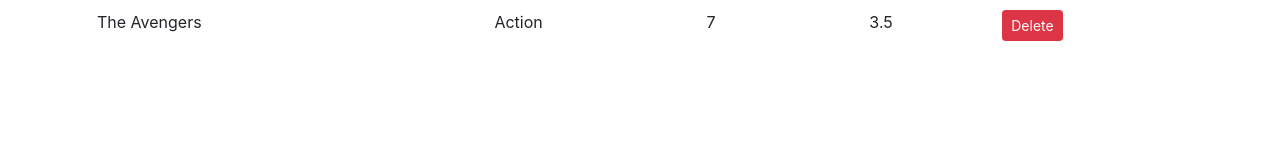
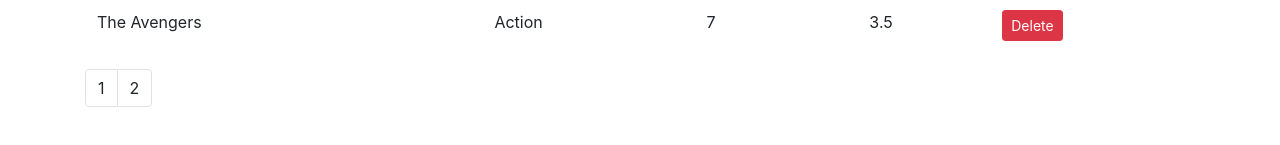
Before and after one commit to gerrymcdonnell/react-vidly, a React (Create React App) app: page / in a window 1280 px wide. Shown: the part 561-706 px from the top of the page. Built offline with nearby package versions, Linux system fonts and the light colour scheme.

Commit message:
object destructuring

```diff
--- a/src/components/common/pagination.jsx
+++ b/src/components/common/pagination.jsx
@@ -5,7 +5,8 @@ import _lodash from 'lodash';
 
 const Pagination = (props) => {
 
-    const { itemsCount, pageSize } = props;
+    //object destructuring
+    const { itemsCount, pageSize, onPageChange } = props;
 
     const pagesCount = Math.ceil(itemsCount / pageSize);
 
@@ -20,7 +21,7 @@ const Pagination = (props) => {
                 {/**map each item to a li item */}
                 {pages.map(page => (
                     <li key={page} className="page-item">
-                        <a className="page-link">{page}</a>
+                        <a className="page-link" onClick={() => onPageChange(page)} >{page}</a>
                     </li>
                 ))}
             </ul>
--- a/src/components/movies.jsx
+++ b/src/components/movies.jsx
@@ -8,7 +8,7 @@ class Movies extends Component {
   //iniitalise moves with aray of movies
   state = {
     movies: getMovies(),
-    pageSize: 10
+    pageSize: 5
   };
 
   /*not sure how this works*/
@@ -36,7 +36,7 @@ class Movies extends Component {
 
   //vid 67
   handlePageChange = (page) => {
-    console.log(page);
+    console.log("page: ",page);
   }
 
   render() {
@@ -94,7 +94,9 @@ class Movies extends Component {
           </tbody>
         </table>
 
-        <Pagination itemsCount={count} pageSize={this.state.pageSize} onPageChange={this.handlePageChange} />
+        <Pagination itemsCount={count}
+        pageSize={this.state.pageSize}
+        onPageChange={this.handlePageChange} />
 
       </React.Fragment>
     );
```
